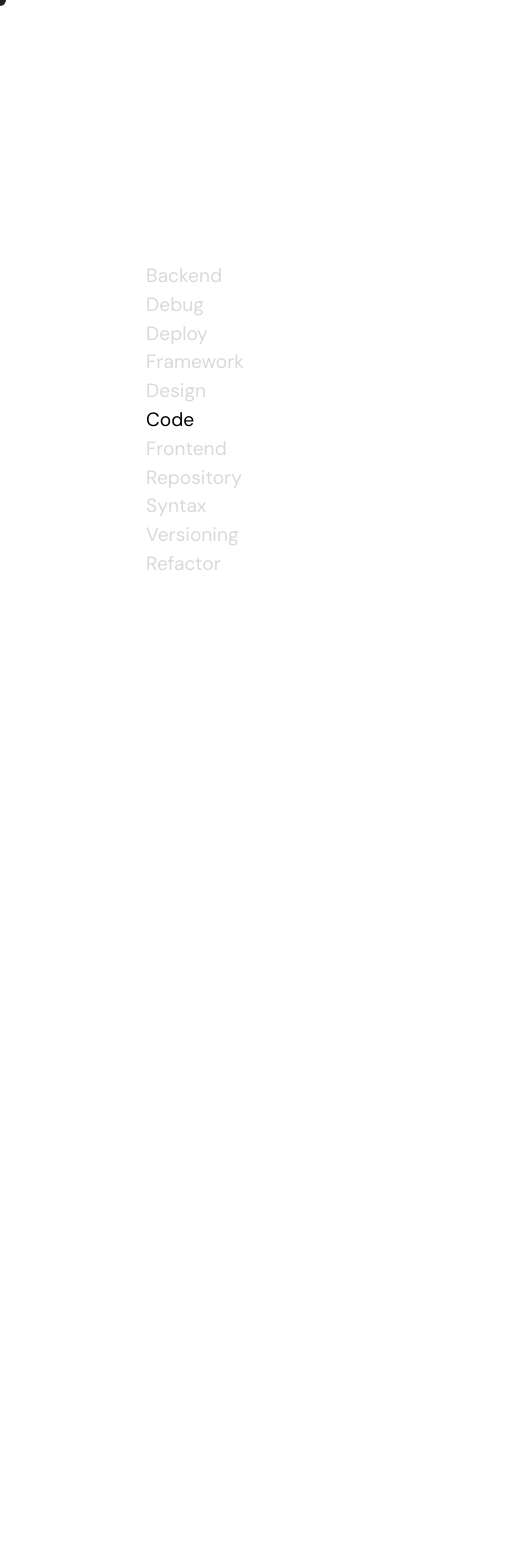
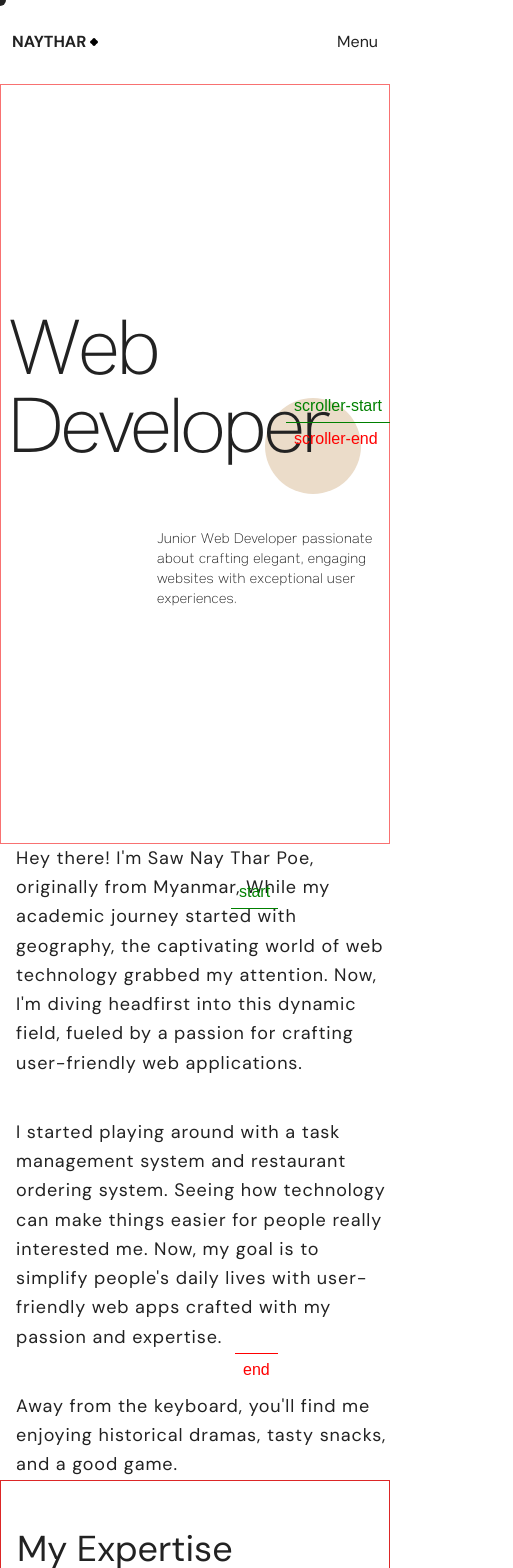
Before and after one commit to sawnaytharpoe02/PortofolioV2, a React (Vite) app: page / in a window 390 px wide. Shown: the top 1568 px of the page, 513 px wide, since content can reach past the window. Before the commit the page ends 844 px from the top, so only its background shows below. Built offline with nearby package versions, Linux system fonts and the light colour scheme.

Commit message:
finished responsive from nav to feat pro

```diff
--- a/src/App.jsx
+++ b/src/App.jsx
@@ -38,7 +38,7 @@ function App() {
   return (
     <CursorHoverProvider>
       <div className="font-dmsan">
-        {splashscreenFinished ? (
+        {/* {splashscreenFinished ? (
           <main className="w-full mx-auto">
             <Navbar />
             <Hero />
@@ -51,7 +51,18 @@ function App() {
           </main>
         ) : (
           <SplashScreen timeline={timeline} />
-        )}
+        )} */}
+
+        <main className="w-full mx-auto">
+          <Navbar />
+          <Hero />
+          <AboutMe />
+          <MyExpertise />
+          <FeatureProjects />
+          <Project />
+          <Contact />
+          <Footer />
+        </main>
         <Cursor />
       </div>
     </CursorHoverProvider>
--- a/src/components/FeaturedProjectCard.jsx
+++ b/src/components/FeaturedProjectCard.jsx
@@ -5,7 +5,6 @@ import { HoverContext } from "../utils/CursorHoverProvider";
 const FeaturedProjectCard = ({ project }) => {
   const { isHovered, setIsHovered } = useContext(HoverContext);
 
-  console.log(isHovered);
   return (
     <>
       <div>
@@ -18,7 +17,7 @@ const FeaturedProjectCard = ({ project }) => {
           <div className="absolute top-[50%] left-[50%] translate-x-[-50%] translate-y-[-50%]">
             <div className="flex flex-col items-center">
               <p
-                className="text-6xl tracking-wider uppercase"
+                className="lg:text-6xl tracking-wider uppercase"
                 style={{ color: project.titleColor }}>
                 {project.title}
               </p>
--- /dev/null
+++ b/src/components/FeaturedProjectCardForSc.jsx
@@ -0,0 +1,60 @@
+import React from "react";
+import { FaGithub } from "react-icons/fa6";
+import { TbView360 } from "react-icons/tb";
+
+const FeaturedProjectCardForSc = ({ project }) => {
+  return (
+    <div className="mt-10">
+      <div className="h-[12rem] rounded-sm" style={{ background: project.bgColor }}>
+        <div className="h-full flex justify-center items-center">
+          <p
+            className="text-4xl tracking-wider uppercase"
+            style={{ color: project.titleColor }}>
+            {project.title}
+          </p>
+        </div>
+      </div>
+
+      <div className="space-y-3 mt-4">
+        <div>
+          <h4 className="text-xl uppercase">Project Concept</h4>
+          <p className="text-grey">{project.description}</p>
+        </div>
+        <div className="space-y-2">
+          <h5 className="text-xl uppercase">Tech Behind Implemented</h5>
+          <div className="flex flex-wrap gap-2">
+            {project.tech.map((tech, index) => (
+              <div
+                key={index}
+                className="bg-skiny rounded-[.44rem] text-[14px] tracking-wide py-0.5 px-2.5 inline-block">
+                {tech}
+              </div>
+            ))}
+          </div>
+        </div>
+        <div className="flex items-center gap-4">
+          <div className="flex items-center space-x-2">
+            <FaGithub className="text-2xl" />
+            <a
+              href={project.repo}
+              className="cursor-pointer hover:text-grey"
+              target="_blank">
+              Source Code
+            </a>
+          </div>
+          <div className="flex items-center space-x-2">
+            <TbView360 className="text-2xl"/>
+            <a
+              href={project.href}
+              className="cursor-pointer hover:text-grey"
+              target="_blank">
+              Demo
+            </a>
+          </div>
+        </div>
+      </div>
+    </div>
+  );
+};
+
+export default FeaturedProjectCardForSc;
--- a/src/components/SplashScreen.module.css
+++ b/src/components/SplashScreen.module.css
@@ -60,7 +60,7 @@
   z-index: 3;
   display: flex;
   align-items: center;
-  justify-content: end;
+  justify-content: flex-end;
 }
 
 
--- a/src/components/nav/Navbar.jsx
+++ b/src/components/nav/Navbar.jsx
@@ -52,8 +52,16 @@ const Navbar = () => {
   };
 
   return (
-    <div className="h-[10vh] grid items-center">
-      <nav className="w-full flex px-12 bg-transparent justify-between">
+    <motion.div
+      initial={{ opacity: 0, y: -180 }}
+      animate={{ opacity: 1, y: 0 }}
+      transition={{
+        ease: "easeInOut",
+        duration: 1,
+        delay: 0.4,
+      }}
+      className="h-[10vh] grid items-center">
+      <nav className="w-full flex px-3 lg:px-12 bg-transparent justify-between">
         {/* PORTFOLIO LOGO */}
         <div className="flex gap-1 items-center">
           <h1 className="uppercase font-bold flex items-center">naythar</h1>
@@ -109,7 +117,7 @@ const Navbar = () => {
           )}
         </AnimatePresence>
       </nav>
-    </div>
+    </motion.div>
   );
 };
 
--- a/src/section/aboutme/index.jsx
+++ b/src/section/aboutme/index.jsx
@@ -41,8 +41,8 @@ const AboutMe = () => {
   }, []);
 
   return (
-    <div ref={aboutSectionRef} className="max-w-screen-2xl mx-auto py-24">
-      <div className="space-y-20 px-20 text-5xl leading-relaxed tracking-wide">
+    <div ref={aboutSectionRef} className="max-w-screen-2xl mx-auto lg:py-24">
+      <div className="space-y-10 lg:space-y-20 pl-4 lg:px-20 text-lg lg:text-5xl tracking-wider leading-relaxed lg:leading-relaxed lg:tracking-wide">
         <p>
           Hey there! I'm Saw Nay Thar Poe, originally from Myanmar, While my
           academic journey started with geography, the captivating world of web
--- a/src/section/expertise/index.jsx
+++ b/src/section/expertise/index.jsx
@@ -4,16 +4,16 @@ import { languages, frameworks } from "../../utils/constant";
 
 const MyExpertise = () => {
   return (
-    <div className="max-w-screen-xl mx-auto flex py-24 border border-red-600">
-      <p className="basis-5/12 text-5xl mb-4">My Expertise</p>
-      <div className="basis-7/12 space-y-4 font-medium tracking-wide text-grey">
-        <p className="text-lg leading-6 px-2 font-normal tracking-wide mb-10">
+    <div className="max-w-screen-xl mx-auto flex flex-col lg:flex-row px-4 lg:px-0 py-12 lg:py-24 border border-red-600">
+      <p className="basis-full lg:basis-5/12 text-4xl lg:text-5xl mb-4">My Expertise</p>
+      <div className="basis-full lg:basis-7/12 space-y-4 font-medium tracking-wide text-grey">
+        <p className="text-lg lg:leading-6 lg:px-2 font-normal tracking-wide mb-10">
           I love bridging the gap between your vision and reality. I craft
           impactful digital experiences! Turning ideas into beautiful,
           user-friendly websites using a developer's toolkit. Always eager to
           learn more and explore new possibilities.
         </p>
-        <div className="flex gap-12 px-2">
+        <div className="flex flex-col lg:flex-row gap-12 lg:px-2">
           <div>
             <p className="uppercase text-black mb-4 font-lg">languages</p>
             <div>
@@ -33,7 +33,7 @@ const MyExpertise = () => {
               {frameworks.slice(0, 8).map((item, index) => (
                 <div
                   key={index}
-                  className="flex items-center mt-2 space-x-2 mr-12">
+                  className="flex items-center mt-2 space-x-2 lg:mr-12">
                   <GoTriangleRight />
                   <p>{item}</p>
                 </div>
--- a/src/section/feature_projects/index.jsx
+++ b/src/section/feature_projects/index.jsx
@@ -1,17 +1,34 @@
 import React from "react";
 import { featuredProjects } from "../../utils/constant";
 import Double from "../../components/Double";
+import FeaturedProjectCardForSc from "../../components/FeaturedProjectCardForSc";
 
 const FeatureProjects = () => {
   return (
-    <main className="w-full mx-auto py-24">
-      <h2 className="text-5xl mb-4 px-10">Featured Projects</h2>
+    <main className="w-full mx-auto py-12 lg:py-24">
+      <h2 className="text-4xl lg:text-5xl mb-4 px-4 lg:px-10">
+        Featured Projects
+      </h2>
       <div className="h-fit">
-        <Double featuredProjects={[featuredProjects[0], featuredProjects[1]]} />
-        <Double
-          featuredProjects={[featuredProjects[0], featuredProjects[1]]}
-          reversed={true}
-        />
+        {/* laptop device */}
+        <div className="hidden lg:block">
+          <Double
+            featuredProjects={[featuredProjects[0], featuredProjects[1]]}
+          />
+          <Double
+            featuredProjects={[featuredProjects[0], featuredProjects[1]]}
+            reversed={true}
+          />
+        </div>
+
+        {/* mobile device */}
+        <div className="block lg:hidden">
+          {featuredProjects.map((project, index) => (
+            <div key={index} className="px-4">
+              <FeaturedProjectCardForSc project={project} />
+            </div>
+          ))}
+        </div>
       </div>
     </main>
   );
--- a/src/section/hero/index.jsx
+++ b/src/section/hero/index.jsx
@@ -1,19 +1,63 @@
 import React from "react";
+import { motion, transform } from "framer-motion";
+
+const staggerContainer = {
+  initial: {},
+  animate: {
+    transition: {
+      delayChildren: 0.4,
+      staggerChildren: 0.05,
+    },
+  },
+};
+
+const letterVariant = {
+  initial: { opacity: 0, y: 50 },
+  animate: {
+    y: 0,
+    opacity: 1,
+  },
+};
+
+const paragraphVariant = {
+  initial: { opacity: 0, y: 60 },
+  animate: {
+    opacity: 1,
+    y: 0,
+    transition: {
+      ease: "easeInOut",
+      duration: 1,
+      delay: 0.4,
+    },
+  },
+};
 
 const Hero = () => {
+  const title = "Web Developer";
+
   return (
-    <div className="max-w-screen-xl mx-auto h-[90vh] border border-red-400 flex items-end font-mango px-20 py-10 pb-10">
-      <div className="flex items-end">
-        <p className="relative text-dynamic leading-none tracking-tight font-thin font-anderson">
-          <span>Web</span>
-          <br />
-          <span>Developer</span>
-          <span className="absolute w-[8rem] h-[8rem] bg-skiny -z-10 rounded-full bottom-[18px] right-[-30px]"></span>
-        </p>
-        <p className="w-[20rem] text-sm font-medium font-dmsan tracking-normal mb-8">
+    <div className="w-full h-[90vh] lg:max-w-screen-xl lg:mx-auto  border border-red-400 flex items-center lg:items-end font-mango px-2 lg:px-20 py-10 pb-10">
+      <div className="flex flex-col lg:flex-row items-end">
+        <motion.h2
+          initial="initial"
+          animate="animate"
+          variants={staggerContainer}
+          className="relative text-dynamic leading-none tracking-tight font-thin font-anderson">
+          {title.split("").map((char, index) => (
+            <motion.span key={index} variants={letterVariant}>
+              {char}
+            </motion.span>
+          ))}
+          <span className="absolute w-[6rem] h-[6rem] lg:w-[10rem] lg:h-[10rem] bg-skiny -z-10 rounded-full bottom-[-20px] right-[20px] lg:bottom-[2px] lg:right-[100px]"></span>
+        </motion.h2>
+        <motion.p
+          initial="initial"
+          animate="animate"
+          variants={paragraphVariant}
+          className="w-[14rem] lg:w-[24rem] text-sm tracking-wide font-thin font-anderson mt-14 lg:mb-10 lg:-ml-32">
           Junior Web Developer passionate about crafting elegant, engaging
           websites with exceptional user experiences.
-        </p>
+        </motion.p>
       </div>
     </div>
   );
--- a/src/utils/constant.js
+++ b/src/utils/constant.js
@@ -9,7 +9,7 @@ const languages = [
 const frameworks = [
   "React.js",
   "Next.js",
-  "Redux/Redux Toolkit",
+  "Redux Toolkit",
   "Node.js",
   "Express.js",
   "PostgreSQL",
--- a/tailwind.config.js
+++ b/tailwind.config.js
@@ -16,7 +16,8 @@ export default {
         skiny: "#ebdcc9",
       },
       fontSize: {
-        dynamic: "clamp(4rem, 30vw, 12rem)",
+        // dynamic: "clamp(4rem, 30vw, 12rem)",
+        dynamic:"clamp(0.4rem, 20vw, 12rem)"
       },
       backgroundImage: {
         "custom-gradient":
```
